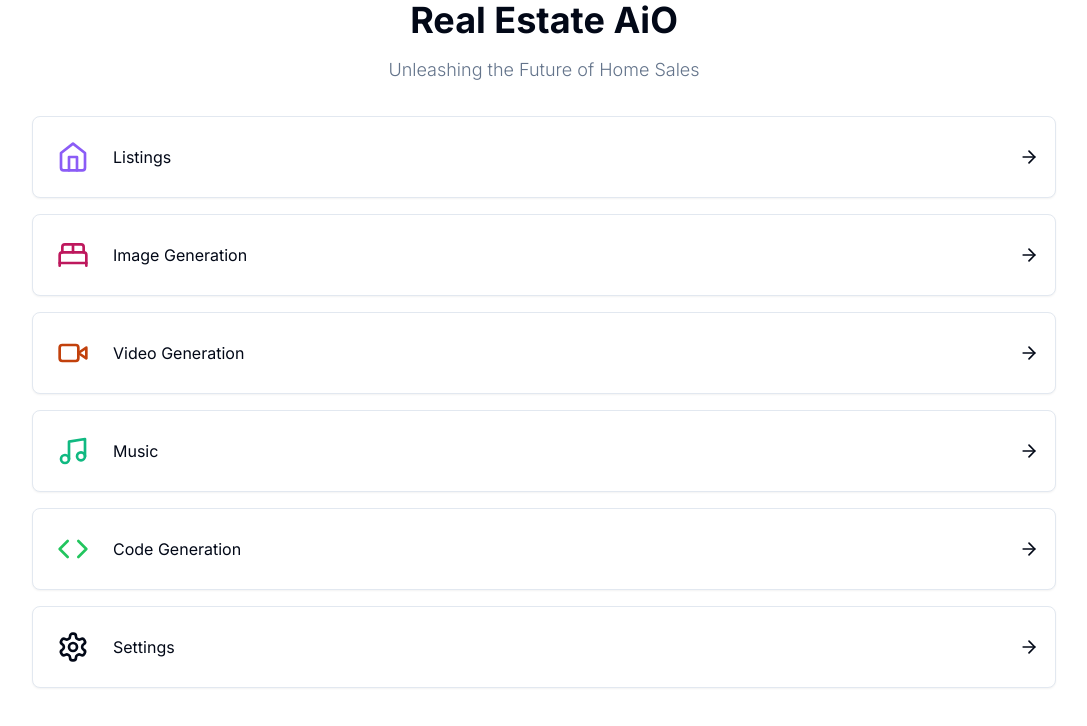
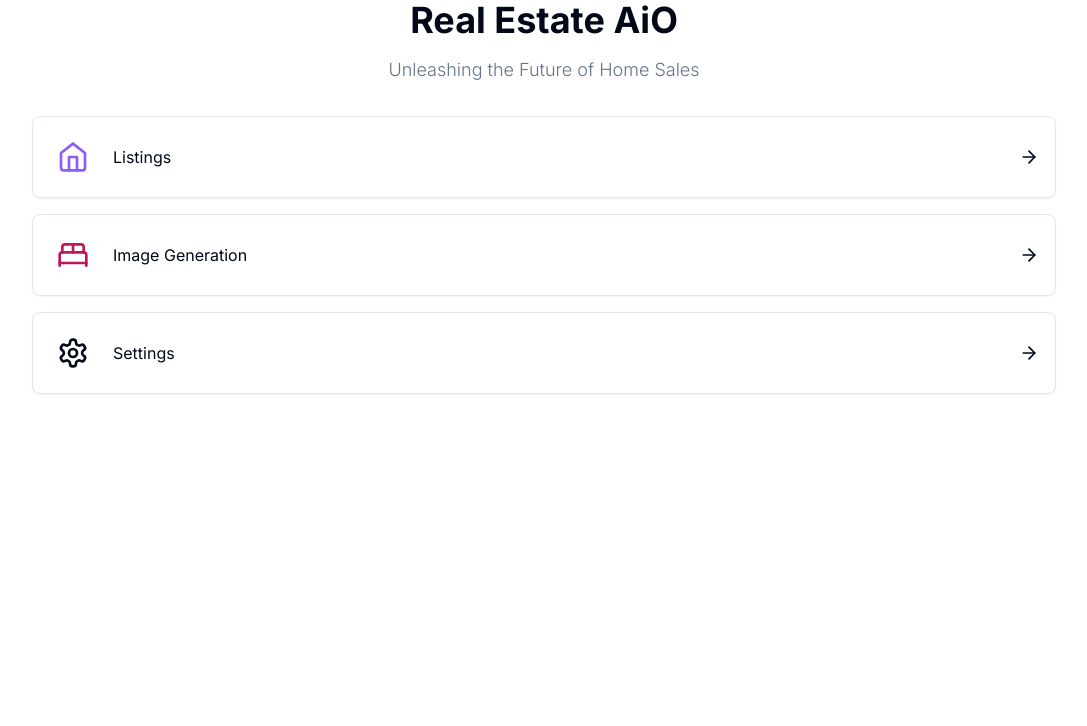
Before and after one commit to kaisdewani/ai-listings, a Next.js app: page /dashboard in a window 1280 px wide. Shown: the top 726 px of the page, without its empty margins (96-1183 px from the left). Built offline with nearby package versions, Linux system fonts and the light colour scheme.

Commit message:
hide options from dashboard

```diff
--- a/app/(dashboard)/(routes)/dashboard/page.tsx
+++ b/app/(dashboard)/(routes)/dashboard/page.tsx
@@ -18,24 +18,24 @@ const tools = [
     href: "/image",
     color: "text-pink-700",
 },
-{
-    label: "Video Generation",
-    icon: VideoIcon,
-    href: "/video",
-    color: "text-orange-700",
-},
-{
-    label: "Music",
-    icon: MusicIcon,
-    href: "/music",
-    color: "text-emerald-500",
-},
-{
-    label: "Code Generation",
-    icon: CodeIcon,
-    href: "/code",
-    color: "text-green-500",
-},
+// {
+//     label: "Video Generation",
+//     icon: VideoIcon,
+//     href: "/video",
+//     color: "text-orange-700",
+// },
+// {
+//     label: "Music",
+//     icon: MusicIcon,
+//     href: "/music",
+//     color: "text-emerald-500",
+// },
+// {
+//     label: "Code Generation",
+//     icon: CodeIcon,
+//     href: "/code",
+//     color: "text-green-500",
+// },
 {
     label: "Settings",
     icon: SettingsIcon,
```
